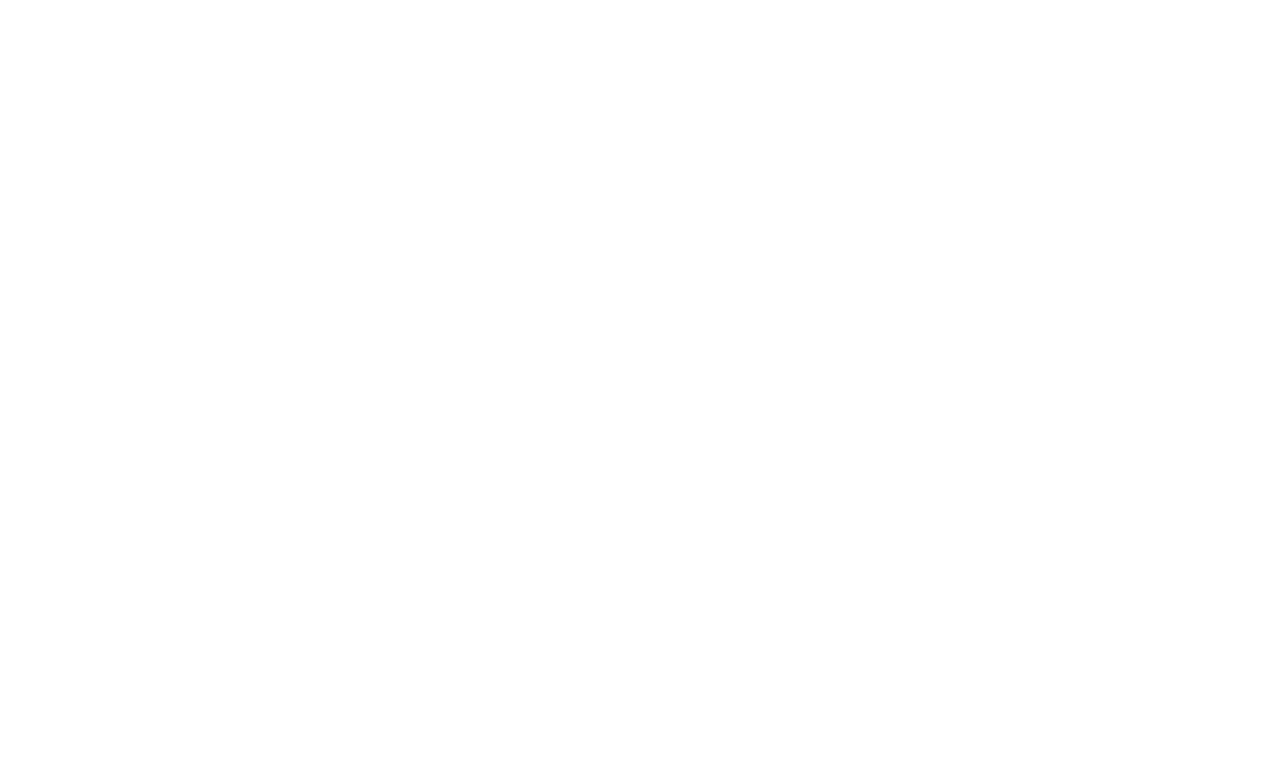
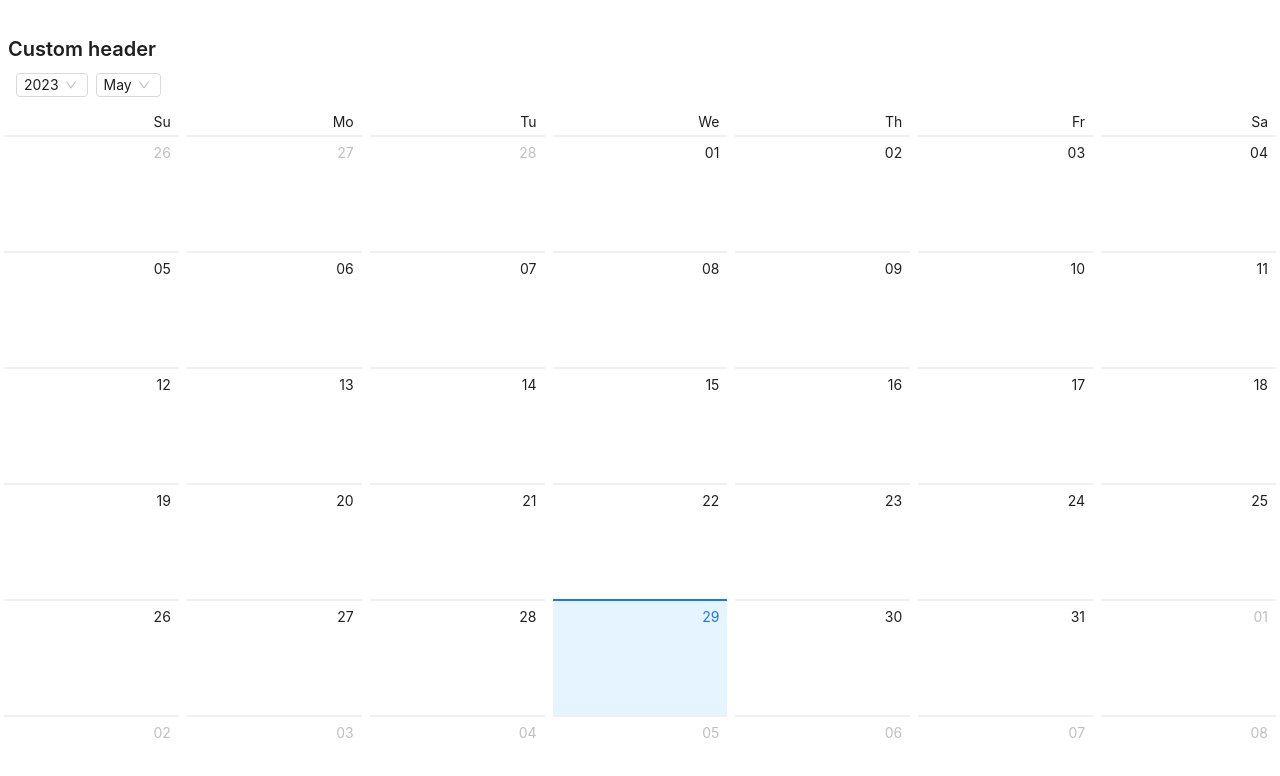
Before and after one commit to Mr-Soni532/ALS---Ace-Legal-Services, a React (Create React App) app in the folder frontend/: page / in a window 1280 px wide. Shown: the top 776 px of the page. Built offline with nearby package versions, Linux system fonts and the light colour scheme.

Commit message:
handled calander for showing the present and future dates only

```diff
--- a/frontend/package.json
+++ b/frontend/package.json
@@ -6,6 +6,8 @@
     "@testing-library/jest-dom": "^5.16.5",
     "@testing-library/react": "^13.4.0",
     "@testing-library/user-event": "^13.5.0",
+    "antd": "^5.3.3",
+    "dayjs": "^1.11.7",
     "react": "^18.2.0",
     "react-dom": "^18.2.0",
     "react-scripts": "5.0.1",
--- a/frontend/src/App.js
+++ b/frontend/src/App.js
@@ -1,10 +1,14 @@
 import './App.css';
+import Calander from './components/slots/Calander';
+// import Calander from './components/slots/calander';
 
 
 function App() {
 
   return (
-    <div className="App"></div>
+    <div className="App">
+      <Calander/>
+    </div>
   );
 }
 
--- /dev/null
+++ b/frontend/src/components/slots/Calander.jsx
@@ -0,0 +1,97 @@
+import React from 'react'
+import { Calendar, Col, Radio, Row, Select, Typography } from 'antd';
+import dayjs from 'dayjs';
+import 'dayjs/locale/zh-cn';
+import dayLocaleData from 'dayjs/plugin/localeData';
+dayjs.extend(dayLocaleData);
+const Calander = () => {
+    const onPanelChange = (value, mode) => {
+        console.log(value.format('YYYY-MM-DD'), mode);
+      };
+  return (
+    <Calendar
+      fullscreen={true}
+      headerRender={({ value, type, onChange, onTypeChange }) => {
+        const year = value.year();
+        const month = value.month();
+        const current_Date = new Date()
+        const start = year === current_Date.getFullYear() ? current_Date.getMonth(): 0;
+        const monthOptions = [];
+        let current = value.clone();
+        const localeData = value.localeData();
+        const months = [];
+        for (let i = start; i < 12; i++) {
+          current = current.month(i);
+          months.push(localeData.monthsShort(current));
+        }
+        for (let i = start; i < 12-start; i++) {
+          monthOptions.push(
+            <Select.Option key={i} value={i} className="month-item">
+              {months[i]}
+            </Select.Option>,
+          );
+        }
+        const options = [];
+        for (let i = current_Date.getFullYear() ; i < year + 10; i += 1) {
+          options.push(
+            <Select.Option key={i} value={i} className="year-item">
+              {i}
+            </Select.Option>,
+          );
+        }
+        return (
+          <div
+            style={{
+              padding: 8,
+            }}
+          >
+            <Typography.Title level={4}>Custom header</Typography.Title>
+            <Row gutter={8}>
+              <Col>
+                <Radio.Group
+                  size="small"
+                  onChange={(e) => onTypeChange(e.target.value)}
+                  value={type}
+                >
+                  {/* <Radio.Button value="month">Month</Radio.Button>
+                  <Radio.Button value="year">Year</Radio.Button> */}
+                </Radio.Group>
+              </Col>
+              <Col>
+                <Select
+                  size="small"
+                  dropdownMatchSelectWidth={false}
+                  className="my-year-select"
+                  value={year}
+                  onChange={(newYear) => {
+                    const now = value.clone().year(newYear);
+                    onChange(now);
+                  }}
+                >
+                  {options}
+                </Select>
+              </Col>
+              <Col>
+                <Select
+                  size="small"
+                  dropdownMatchSelectWidth={false}
+                  value={month}
+                  onChange={(newMonth) => {
+                    const now = value.clone().month(newMonth);
+                    onChange(now);
+                  }}
+                >
+                  {monthOptions}
+                </Select>
+              </Col>
+            </Row>
+          </div>
+        );
+      }}
+      onPanelChange={onPanelChange}
+      onChange={(value)=> console.log(value.format('YYYY-MM-DD'))}
+    />
+  )
+}
+
+export default Calander
```
Also changed, not shown: frontend/src/pages/select_Slots/SelectSlots.jsx (added, +9 -0 lines), 1 other file (tests, documents, lock files or other folders).
